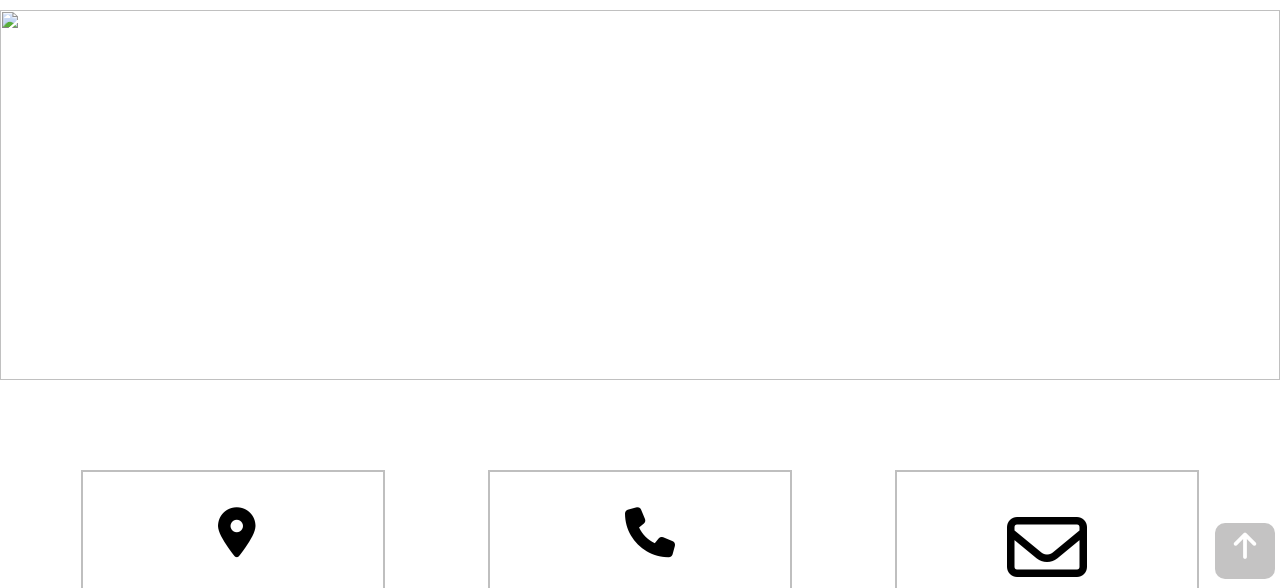
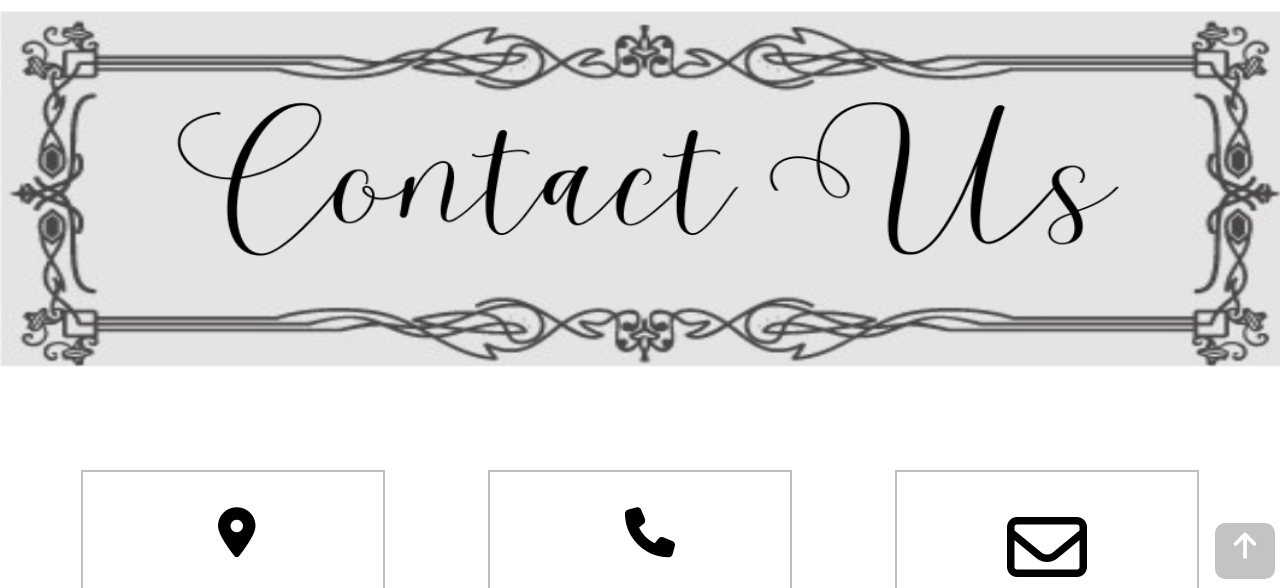
Before and after one commit to Kinzaulmehak22/scratchy, a plain HTML site: page contactus.html in a window 1280 px wide. Shown: the part 171-759 px from the top of the page. Drawn offline with nearby package versions, Linux system fonts and the light colour scheme.

Commit message:
Update contactus.html

```diff
--- a/contactus.html
+++ b/contactus.html
@@ -58,7 +58,7 @@
 
     </header>
     <div class="content">
-    <img src="./images/contact/contact\ us.png"  height="370px" width="100%">
+    <img src="./images/contact/contact us.png"  height="370px" width="100%">
   </div>
     <main>
         <br><br>
```
